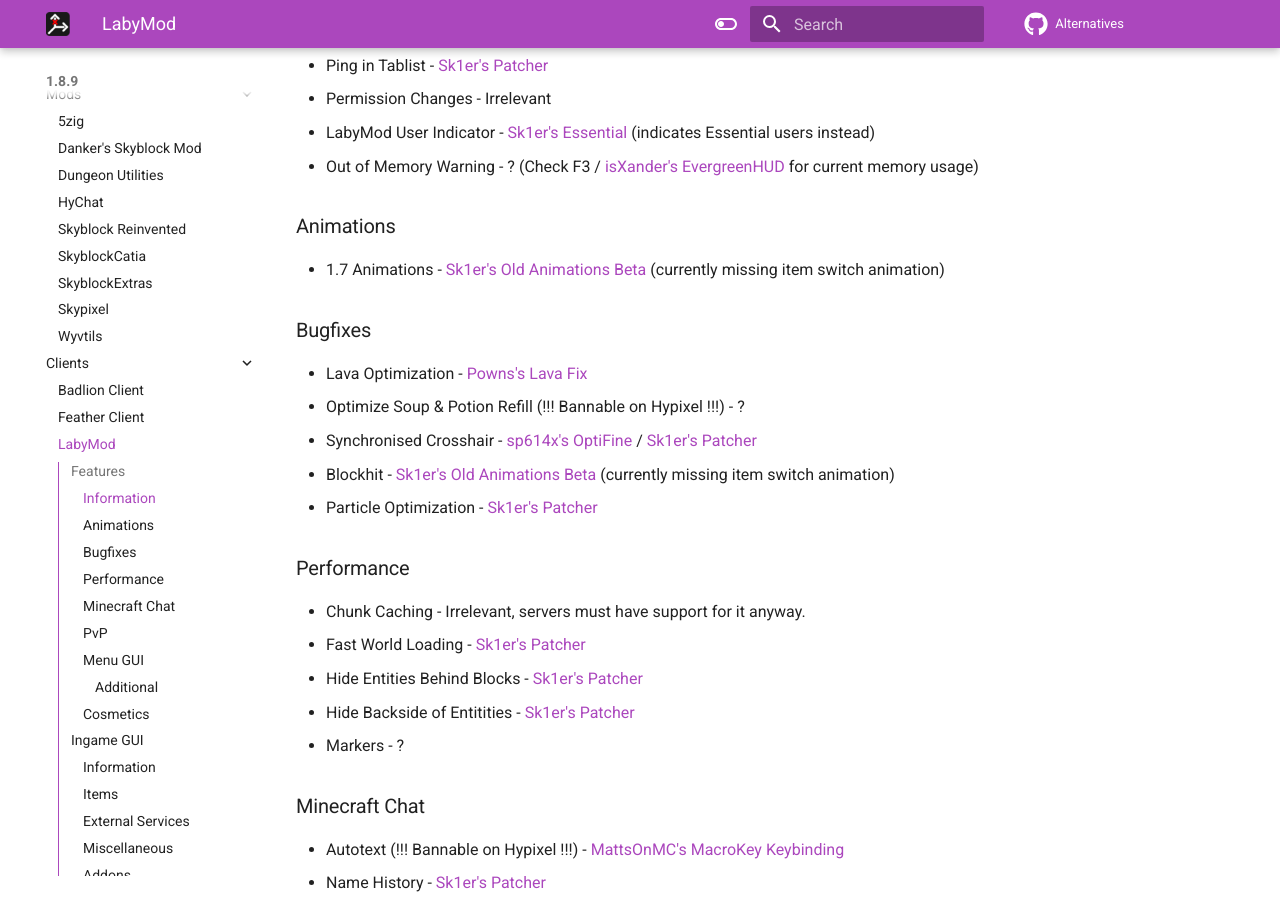
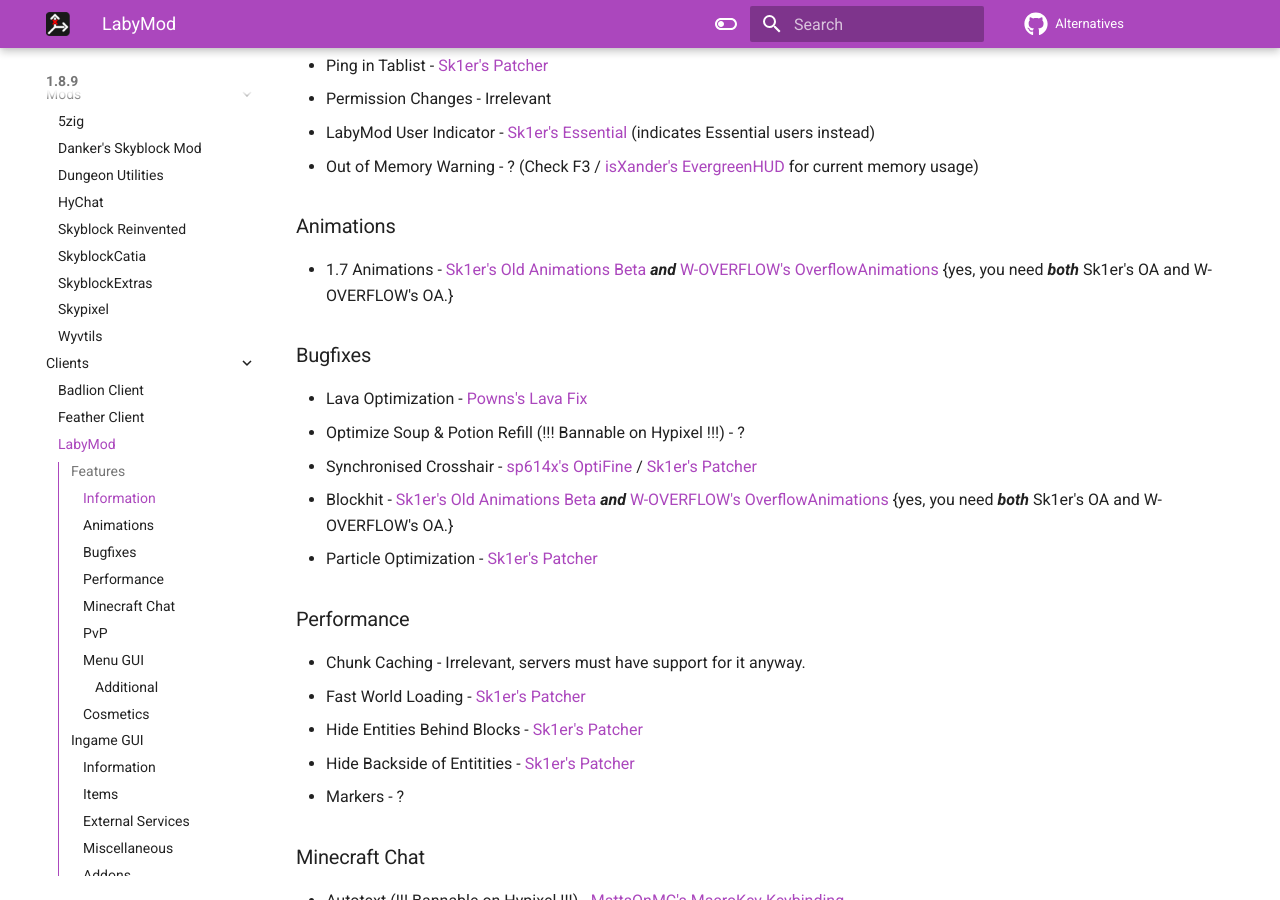
Before and after one commit to MicrocontrollersDev/Alternatives, an MkDocs documentation site: the page built from docs/1.8.9/labymod.md, in a window 1280 px wide and 900 px high, scrolled down 363 px. Built offline with MkDocs 1.6.1 and Material for MkDocs 9.7.7, drawn with Linux system fonts in a browser that asks for light colours; comment, search, counter and statistics services are not loaded.

Commit message:
wyvest requested all instances of sk1eroam replaced with both sk1eroam and woverflowoam

```diff
--- a/docs/1.8.9/labymod.md
+++ b/docs/1.8.9/labymod.md
@@ -15,14 +15,14 @@
 
 ### Animations
 
-* 1.7 Animations - [Sk1er's Old Animations Beta](https://sk1er.club/beta) (currently missing item switch animation)
+* 1.7 Animations - [Sk1er's Old Animations Beta](https://sk1er.club/beta) **_and_** [W-OVERFLOW's OverflowAnimations](https://github.com/W-OVERFLOW/OverflowAnimations/releases) {yes, you need **_both_** Sk1er's OA and W-OVERFLOW's OA.}
 
 ### Bugfixes
 
 * Lava Optimization - [Powns's Lava Fix](https://download.powns.dev/lavafix189)
 * Optimize Soup & Potion Refill (!!! Bannable on Hypixel !!!) - ?
 * Synchronised Crosshair - [sp614x's OptiFine](https://optifine.net/adloadx?f=preview_OptiFine_1.8.9_HD_U_M6_pre2.jar) / [Sk1er's Patcher](https://sk1er.club/mods/patcher)
-* Blockhit - [Sk1er's Old Animations Beta](https://sk1er.club/beta) (currently missing item switch animation)
+* Blockhit - [Sk1er's Old Animations Beta](https://sk1er.club/beta) **_and_** [W-OVERFLOW's OverflowAnimations](https://github.com/W-OVERFLOW/OverflowAnimations/releases) {yes, you need **_both_** Sk1er's OA and W-OVERFLOW's OA.}
 * Particle Optimization - [Sk1er's Patcher](https://sk1er.club/mods/patcher)
 
 ### Performance
```
Also changed, not shown: docs/1.8.9/badlion_client.md (+2 -2 lines), docs/1.8.9/feather_client.md (+1 -1 lines), docs/1.8.9/lunar_client.md (+1 -1 lines), docs/1.8.9/refraction_v4.md (+2 -2 lines).
